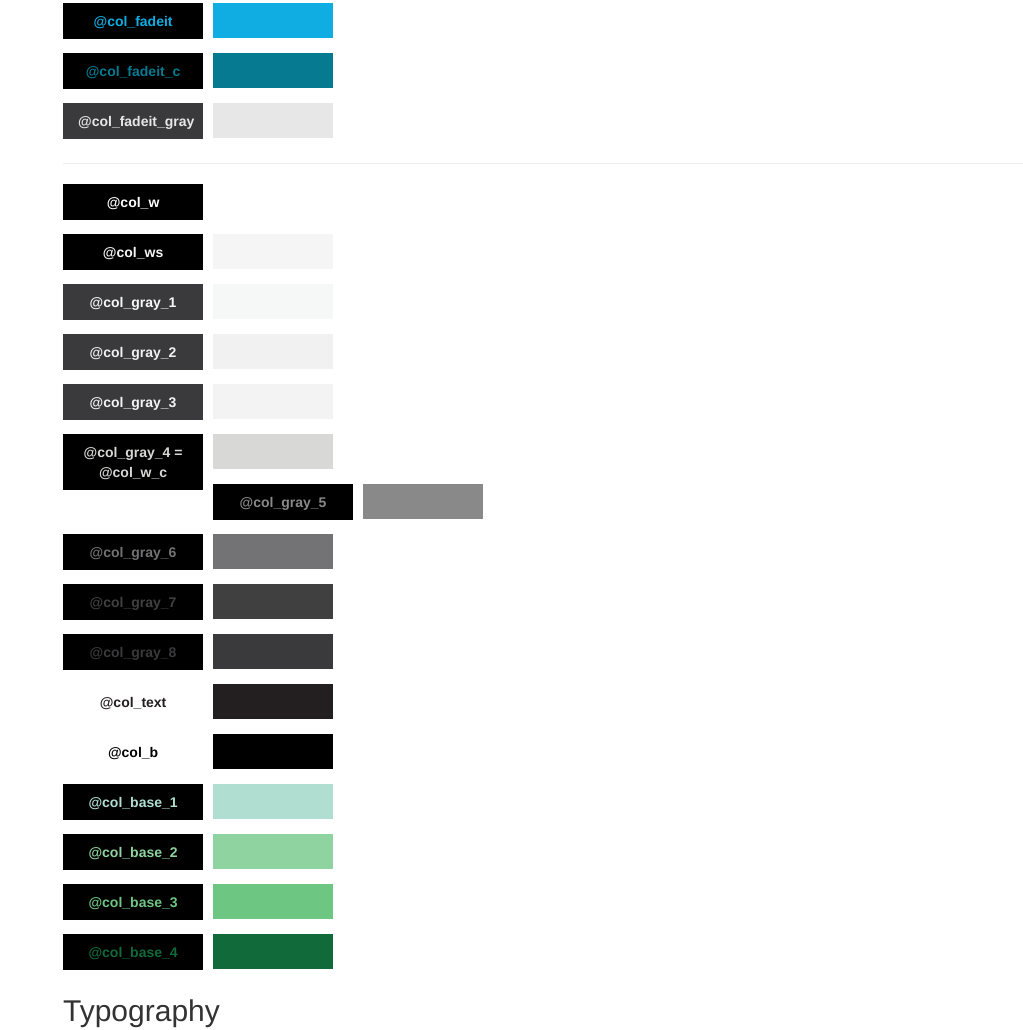
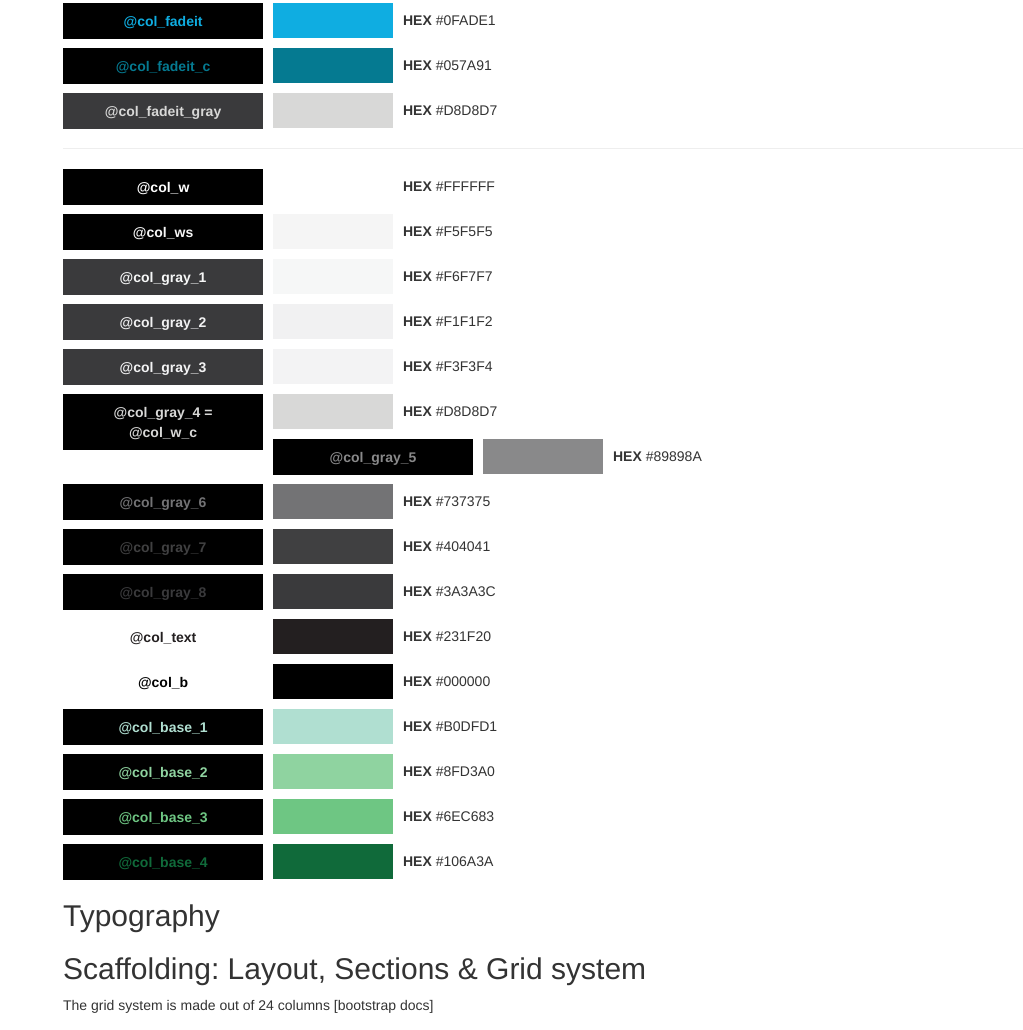
Before and after one commit to fadeit/is-styleguide, a plain HTML site: page index.html in a window 1280 px wide. Shown: the part 383-1413 px from the top of the page, without its empty margins (257-1280 px from the left). Drawn offline with Linux system fonts and the light colour scheme.

Commit message:
added HEX values for colors

```diff
--- a/assets/this-styleguide.less
+++ b/assets/this-styleguide.less
@@ -244,6 +244,7 @@
 .ols-bc-fadeit{
   width:120px;
   height:35px;
+  .fl();
   .inline-block();
   padding:8px 5px;
   margin-right:10px;
@@ -253,6 +254,7 @@
 .ols-bc-fadeit_c{
   width:120px;
   height:35px;
+  .fl();
   .inline-block();
   padding:8px 5px;
   margin-right:10px;
@@ -262,6 +264,7 @@
 .ols-bc-fadeit_gray{
   width:120px;
   height:35px;
+  .fl();
   .inline-block();
   padding:8px 5px;
   margin-right:10px;
@@ -271,6 +274,7 @@
 .ols-bc-gray_1{
   width:120px;
   height:35px;
+  .fl();
   .inline-block();
   padding:8px 5px;
   margin-right:10px;
@@ -280,6 +284,7 @@
 .ols-bc-gray_2{
   width:120px;
   height:35px;
+  .fl();
   .inline-block();
   padding:8px 5px;
   margin-right:10px;
@@ -289,6 +294,7 @@
 .ols-bc-gray_3{
   width:120px;
   height:35px;
+  .fl();
   .inline-block();
   padding:8px 5px;
   margin-right:10px;
@@ -298,6 +304,7 @@
 .ols-bc-gray_4{
   width:120px;
   height:35px;
+  .fl();
   .inline-block();
   padding:8px 5px;
   margin-right:10px;
@@ -307,6 +314,7 @@
 .ols-bc-gray_5{
   width:120px;
   height:35px;
+  .fl();
   .inline-block();
   padding:8px 5px;
   margin-right:10px;
@@ -316,6 +324,7 @@
 .ols-bc-gray_6{
   width:120px;
   height:35px;
+  .fl();
   .inline-block();
   padding:8px 5px;
   margin-right:10px;
@@ -325,6 +334,7 @@
 .ols-bc-gray_7{
   width:120px;
   height:35px;
+  .fl();
   .inline-block();
   padding:8px 5px;
   margin-right:10px;
@@ -334,6 +344,7 @@
 .ols-bc-gray_8{
   width:120px;
   height:35px;
+  .fl();
   .inline-block();
   padding:8px 5px;
   margin-right:10px;
@@ -343,6 +354,7 @@
 .ols-bc-text{
   width:120px;
   height:35px;
+  .fl();
   .inline-block();
   padding:8px 5px;
   margin-right:10px;
@@ -352,6 +364,7 @@
 .ols-bc-base_1{
   width:120px;
   height:35px;
+  .fl();
   .inline-block();
   padding:8px 5px;
   margin-right:10px;
@@ -361,6 +374,7 @@
 .ols-bc-base_2{
   width:120px;
   height:35px;
+  .fl();
   .inline-block();
   padding:8px 5px;
   margin-right:10px;
@@ -370,6 +384,7 @@
 .ols-bc-base_3{
   width:120px;
   height:35px;
+  .fl();
   .inline-block();
   padding:8px 5px;
   margin-right:10px;
@@ -379,6 +394,7 @@
 .ols-bc-base_4{
   width:120px;
   height:35px;
+  .fl();
   .inline-block();
   padding:8px 5px;
   margin-right:10px;
@@ -388,6 +404,7 @@
 .ols-bc-w{
   width:120px;
   height:35px;
+  .fl();
   .inline-block();
   padding:8px 5px;
   margin-right:10px;
@@ -397,6 +414,7 @@
 .ols-bc-w_c{
   width:120px;
   height:35px;
+  .fl();
   .inline-block();
   padding:8px 5px;
   margin-right:10px;
@@ -406,6 +424,7 @@
 .ols-bc-b{
   width:120px;
   height:35px;
+  .fl();
   .inline-block();
   padding:8px 5px;
   margin-right:10px;
@@ -415,8 +434,16 @@
 .ols-bc-ws{
   width:120px;
   height:35px;
+  .fl();
   .inline-block();
   padding:8px 5px;
   margin-right:10px;
   .col(@ws, b);
 }
+
+.hex{
+  width:120px;
+  line-height: 35px;
+  .inline-block();
+  text-transform: uppercase;
+}
--- a/index.html
+++ b/index.html
@@ -54,16 +54,19 @@
           <p>
             <span class="ols-tc-fadeit"><b>@col_fadeit</b></span>
             <span class="ols-bc-fadeit"></span>
+            <span class="hex"><b>HEX</b> #0fade1</span>
           </p>
 
           <p>
             <span class="ols-tc-fadeit_c"><b>@col_fadeit_c</b></span>
             <span class="ols-bc-fadeit_c"></span>
+            <span class="hex"><b>HEX</b> #057A91</span>
           </p>
 
           <p>
             <span class="ols-tc-fadeit_gray"><b>@col_fadeit_gray</b></span>
             <span class="ols-bc-fadeit_gray"></span>
+            <span class="hex"><b>HEX</b> #D8D8D7</span>
           </p>
 
           <hr/>
@@ -71,81 +74,97 @@
           <p>
             <span class="ols-tc-w"><b>@col_w</b></span>
             <span class="ols-bc-w"></span>
+            <span class="hex"><b>HEX</b> #FFFFFF</span>
           </p>
 
           <p>
             <span class="ols-tc-ws"><b>@col_ws</b></span>
             <span class="ols-bc-ws"></span>
+            <span class="hex"><b>HEX</b> #F5F5F5</span>
           </p>
 
           <p>
             <span class="ols-tc-gray_1"><b>@col_gray_1</b></span>
             <span class="ols-bc-gray_1"></span>
+            <span class="hex"><b>HEX</b> #F6F7F7</span>
           </p>
 
           <p>
             <span class="ols-tc-gray_2"><b>@col_gray_2</b></span>
             <span class="ols-bc-gray_2"></span>
+            <span class="hex"><b>HEX</b> #F1F1F2</span>
           </p>
 
           <p>
             <span class="ols-tc-gray_3"><b>@col_gray_3</b></span>
             <span class="ols-bc-gray_3"></span>
+            <span class="hex"><b>HEX</b> #F3F3F4</span>
           </p>
 
           <p>
             <span class="ols-tc-gray_4"><b>@col_gray_4 = @col_w_c</b></span>
             <span class="ols-bc-gray_4"></span>
+            <span class="hex"><b>HEX</b> #D8D8D7</span>
           </p>
 
           <p>
             <span class="ols-tc-gray_5"><b>@col_gray_5</b></span>
             <span class="ols-bc-gray_5"></span>
+            <span class="hex"><b>HEX</b> #89898A</span>
           </p>
 
           <p>
             <span class="ols-tc-gray_6"><b>@col_gray_6</b></span>
             <span class="ols-bc-gray_6"></span>
+            <span class="hex"><b>HEX</b> #737375</span>
           </p>
 
           <p>
             <span class="ols-tc-gray_7"><b>@col_gray_7</b></span>
             <span class="ols-bc-gray_7"></span>
+            <span class="hex"><b>HEX</b> #404041</span>
           </p>
 
           <p>
             <span class="ols-tc-gray_8"><b>@col_gray_8</b></span>
             <span class="ols-bc-gray_8"></span>
+            <span class="hex"><b>HEX</b> #3A3A3C</span>
           </p>
 
           <p>
             <span class="ols-tc-text"><b>@col_text</b></span>
             <span class="ols-bc-text"></span>
+            <span class="hex"><b>HEX</b> #231F20</span>
           </p>
 
           <p>
             <span class="ols-tc-b"><b>@col_b</b></span>
             <span class="ols-bc-b"></span>
+            <span class="hex"><b>HEX</b> #000000</span>
           </p>
 
           <p>
             <span class="ols-tc-base_1"><b>@col_base_1</b></span>
             <span class="ols-bc-base_1"></span>
+            <span class="hex"><b>HEX</b> #B0DFD1</span>
           </p>
 
           <p>
             <span class="ols-tc-base_2"><b>@col_base_2</b></span>
             <span class="ols-bc-base_2"></span>
+            <span class="hex"><b>HEX</b> #8FD3A0</span>
           </p>
 
           <p>
             <span class="ols-tc-base_3"><b>@col_base_3</b></span>
             <span class="ols-bc-base_3"></span>
+            <span class="hex"><b>HEX</b> #6EC683</span>
           </p>
 
           <p>
             <span class="ols-tc-base_4"><b>@col_base_4</b></span>
             <span class="ols-bc-base_4"></span>
+            <span class="hex"><b>HEX</b> #106A3A</span>
           </p>
         </article>
 
```
Also changed, not shown: assets/this-styleguide.css.
